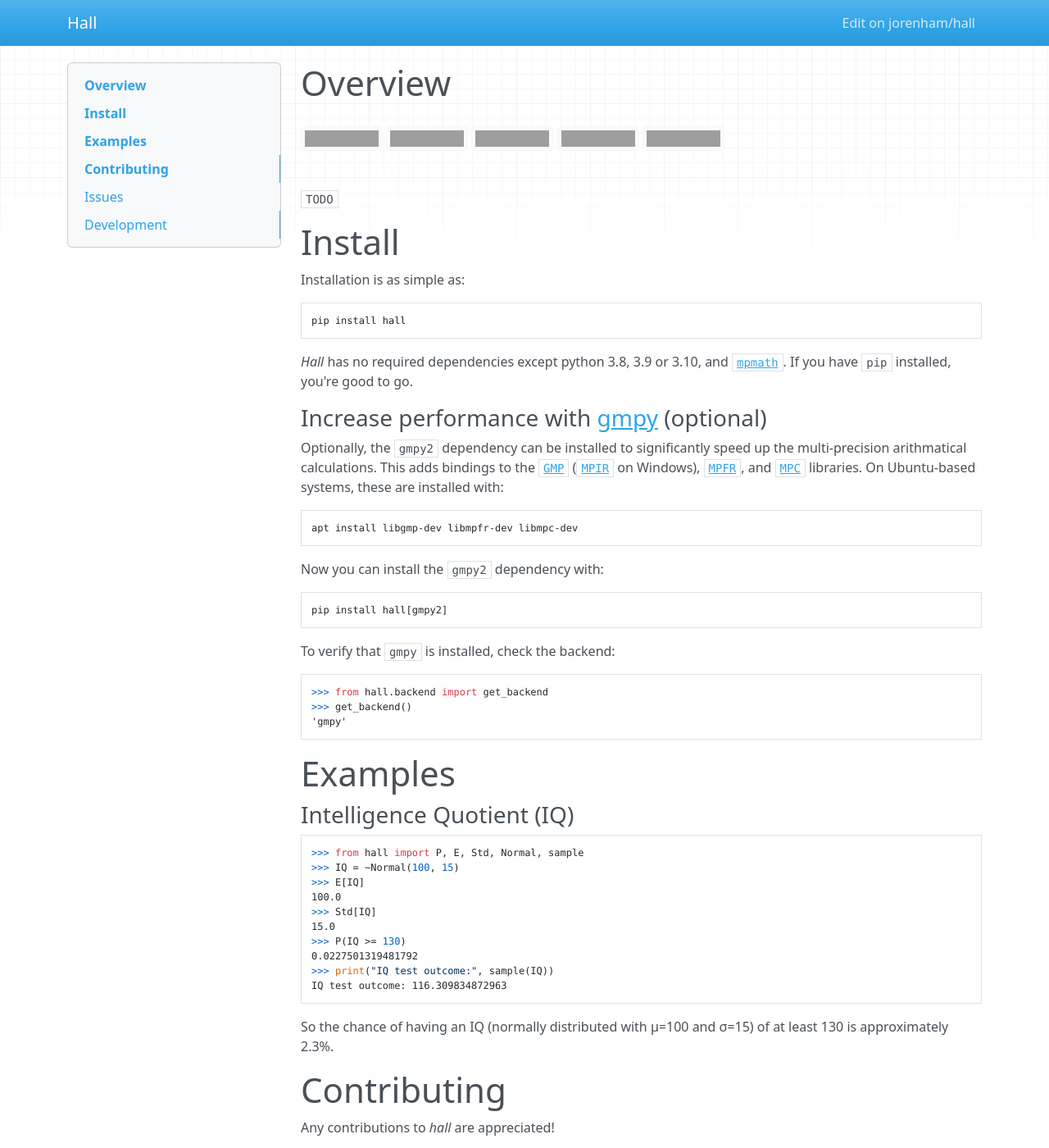
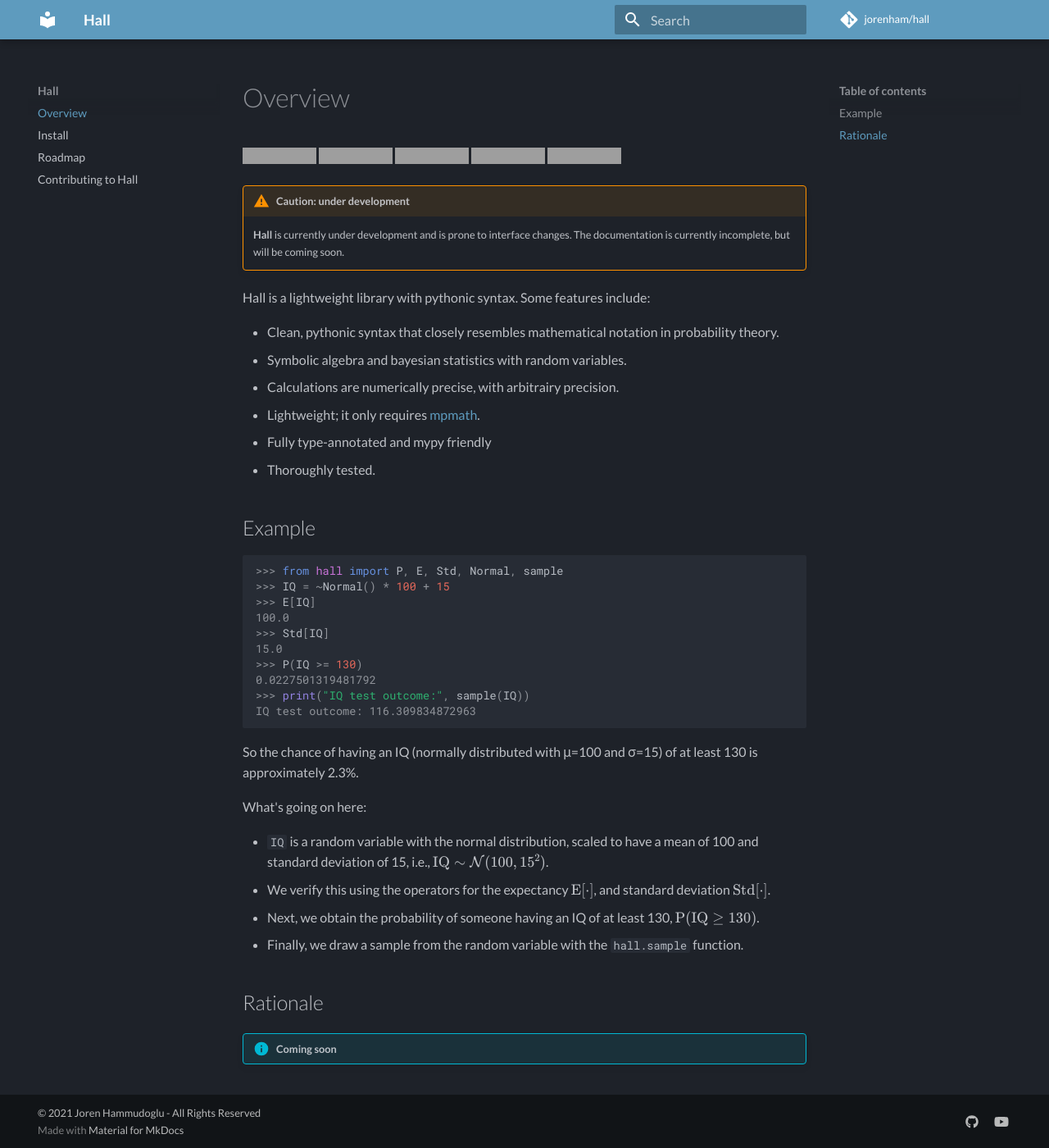
Before and after one commit to jorenham/hall, an MkDocs documentation site: the page built from docs/index.md, in a window 1280 px wide and 1400 px high. Shown: the whole window at 82% size. Built offline with MkDocs 1.6.1 and Material for MkDocs 9.7.7, drawn with Linux system fonts in a browser that asks for light colours; nearby versions of some CDN libraries; comment, search, counter and statistics services are not loaded; some of the changed text lies outside the part shown; grey boxes are pictures that could not be loaded.

Commit message:
Improved documentation

````diff
--- a/README.md
+++ b/README.md
@@ -17,7 +17,7 @@ See [documentation](https://jorenham.github.io/hall/) for more details.
 <!--example-iq-start-->
 ```pycon
 >>> from hall import P, E, Std, Normal, sample
->>> IQ = ~Normal(100, 15)
+>>> IQ = ~Normal() * 100 + 15
 >>> E[IQ]
 100.0
 >>> Std[IQ]
--- a/docs/index.md
+++ b/docs/index.md
@@ -6,50 +6,22 @@
    end="<!--badges-end-->"
 %}
 
-`TODO`
-
-# Install
-
-Installation is as simple as:
-
-```bash
-pip install hall
-```
-
-*Hall* has no required dependencies except python 3.8, 3.9 or 3.10, and
-[`mpmath`](https://mpmath.org/doc/current/setup.html#download-and-installation).
-If you have `pip` installed, you're good to go.
-
-### Increase performance with [gmpy](https://github.com/aleaxit/gmpy) (optional)
-
-Optionally, the `gmpy2` dependency can be installed to significantly speed up
-the multi-precision arithmatical calculations. This adds bindings to the
-[`GMP`](http://gmplib.org/) ([`MPIR`](http://www.mpir.org/) on Windows),
-[`MPFR`](http://www.mpfr.org/), and [`MPC`](http://mpc.multiprecision.org/)
-libraries. On Ubuntu-based systems, these are installed with:
-
-```bash
-apt install libgmp-dev libmpfr-dev libmpc-dev
-```
-
-Now you can install the `gmpy2` dependency with:
-
-```bash
-pip install hall[gmpy2]
-```
-
-To verify that `gmpy` is installed, check the backend:
-
-```pycon
->>> from hall.backend import get_backend
->>> get_backend()
-'gmpy'
-```
+!!! note warning "Caution: under development"
+    **Hall** is currently under development and is prone to interface changes.
+    The documentation is currently incomplete, but will be coming soon.
 
 
-# Examples
+Hall is a lightweight library with pythonic syntax. Some features include:
 
-### Intelligence Quotient (IQ)
+ - Clean, pythonic syntax that closely resembles mathematical notation in probability theory.
+ - Symbolic algebra and bayesian statistics with random variables.
+ - Calculations are numerically precise, with arbitrairy precision.
+ - Lightweight; it only requires [mpmath](https://mpmath.org/).
+ - Fully type-annotated and mypy friendly
+ - Thoroughly tested.
+
+
+## Example
 
 {%
    include-markdown "../README.md"
@@ -58,30 +30,14 @@ To verify that `gmpy` is installed, check the backend:
 %}
 
 
-# Contributing
+What's going on here:
 
-Any contributions to *hall* are appreciated!
+ - `IQ` is a random variable with the normal distribution, scaled to have a mean of 100 and standard deviation of 15, i.e., \( \mathrm{IQ} \sim \mathcal N(100, 15^2) \).
+ - We verify this using the operators for the expectancy \( \operatorname E[\cdot] \), and standard deviation \( \operatorname{Std}[\cdot] \).
+ - Next, we obtain the probability of someone having an IQ of at least 130, \( \operatorname P (\mathrm{IQ} \ge 130) \).
+ - Finally, we draw a sample from the random variable with the `hall.sample` function.
 
-## Issues
 
-Questions, feature requests and bug reports are all welcome as issues.
+## Rationale
 
-When reporting a bug, make sure to include the versions of `hall` and `mpmath`
-you are using, as well as the backend (`hall.backend.get_backend()`), and
-provide a **reproducable** example of the bug.
-
-## Development
-
-Ensure you have [poetry](https://python-poetry.org/docs/#installation) installed, then
-
-```bash
-poetry install
-```
-
-Additionally, install [`pre-commit`](https://pre-commit.com/#install), then run:
-
-```bash
-pre-commit install
-```
-
-This adds git hooks that automatically formats and checks the code before commiting.
+!!! note info "Coming soon"
--- /dev/null
+++ b/docs/stylesheets/theme.css
@@ -0,0 +1,47 @@
+[data-md-color-scheme="slate"] {
+  --md-hue: 218; /* [0, 360] */
+}
+
+[data-md-color-primary="bbb-cyan"] {
+  --md-primary-fg-color:        rgba(94, 155, 190, 1);
+  --md-primary-fg-color--light: rgba(115, 171, 211, 1);
+  --md-primary-fg-color--dark:  rgba(115, 149, 174, 1);
+
+  --md-accent-bg-color:         rgba(33, 37, 41, 1);
+  --md-accent-bg-color--light:  rgba(33, 37, 41, .8);
+}
+
+[data-md-color-primary="bbb-red"] {
+  --md-accent-fg-color:         rgba(207, 52, 42, 1);
+  --md-primary-fg-color--light: rgba(227, 72, 72, 1);
+  --md-primary-fg-color--dark:  rgba(187, 32, 22, 1);
+
+  --md-accent-bg-color:         rgba(33, 37, 41, 1);
+  --md-accent-bg-color--light:  rgba(33, 37, 41, .8);
+}
+
+[data-md-color-accent="bbb-red"] {
+  --md-accent-fg-color:              rgba(207, 52, 42, 1);
+  --md-accent-fg-color--transparent: rgba(207, 52, 42, 0.2);
+
+  --md-accent-bg-color:              rgba(248, 249, 250, 1);
+  --md-accent-bg-color--light:       rgba(248, 249, 250, .7);
+}
+
+[data-md-color-accent="bbb-cyan"] {
+  --md-accent-fg-color:              rgba(94, 155, 190, 1);
+  --md-accent-fg-color--transparent: rgba(94, 155, 190, 0.2);
+
+  /*--md-accent-bg-color:              rgba(33, 37, 41, 1);*/
+  /*--md-accent-bg-color--light:       rgba(33, 37, 41, .8);*/
+  --md-accent-bg-color:              rgba(248, 249, 250, 1);
+  --md-accent-bg-color--light:       rgba(248, 249, 250, .7);
+}
+
+[data-md-color-accent="bbb-indigo"] {
+  --md-accent-fg-color:              rgba(34, 60, 105, 1);
+  --md-accent-fg-color--transparent: rgba(34, 60, 105, 0.2);
+
+  --md-accent-bg-color:              rgba(248, 249, 250, 1);
+  --md-accent-bg-color--light:       rgba(248, 249, 250, .7);
+}
--- a/mkdocs.yml
+++ b/mkdocs.yml
@@ -6,5 +6,49 @@ site_url: https://jorenham.github.io/hall
 repo_name: jorenham/hall
 repo_url: https://github.com/jorenham/hall
 
+nav:
+  - Overview: index.md
+  - Install: install.md
+  - Roadmap: roadmap.md
+  - Contributing to Hall: contributing.md
+
+theme:
+  name: material
+  palette:
+    scheme: slate
+    primary: bbb cyan
+    accent: bbb red
+  font:
+    text: Lato
+    code: Roboto Mono
+  analytics:
+    provider: google
+    property: G-3C61KQY4QN
+
+copyright: "&copy; 2021 Joren Hammudoglu - All Rights Reserved"
+
+extra:
+  social:
+    - icon: fontawesome/brands/github
+      link: https://github.com/jorenham
+
+    - icon: fontawesome/brands/youtube
+      link: https://www.youtube.com/channel/UCd5D1ha_DhUvSSOPGBhSo7g
+
 plugins:
   - include-markdown
+  - search
+
+markdown_extensions:
+  - admonition
+  - pymdownx.highlight
+  - pymdownx.superfences
+  - pymdownx.arithmatex:
+      generic: true
+
+extra_css:
+  - stylesheets/theme.css
+
+extra_javascript:
+  - https://polyfill.io/v3/polyfill.min.js?features=es6
+  - https://cdn.jsdelivr.net/npm/mathjax@3/es5/tex-mml-chtml.js
--- a/pyproject.toml
+++ b/pyproject.toml
@@ -62,6 +62,7 @@ isort = "^5.9"
 mkdocs = "^1.2"
 mkdocs-include-markdown-plugin = "^3.2"
 hypothesis = {extras = ["codemods"], version = "^6.14"}
+mkdocs-material = "^7.2.0"
 
 [tool.poetry.scripts]
 reformat = "scripts.poetry:reformat"
````
Also changed, not shown: docs/contributing.md (added, +27 -0 lines), docs/install.md (added, +37 -0 lines), docs/roadmap.md (added, +40 -0 lines), docs/usage.md (added, +5 -0 lines), 1 other file.
